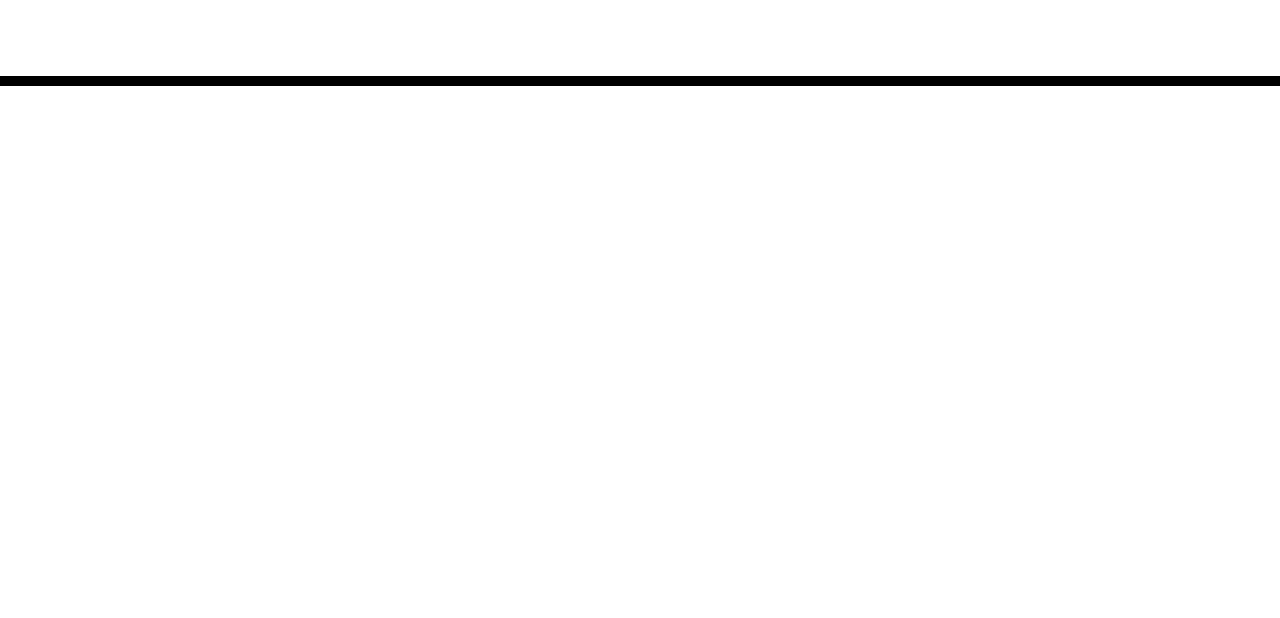
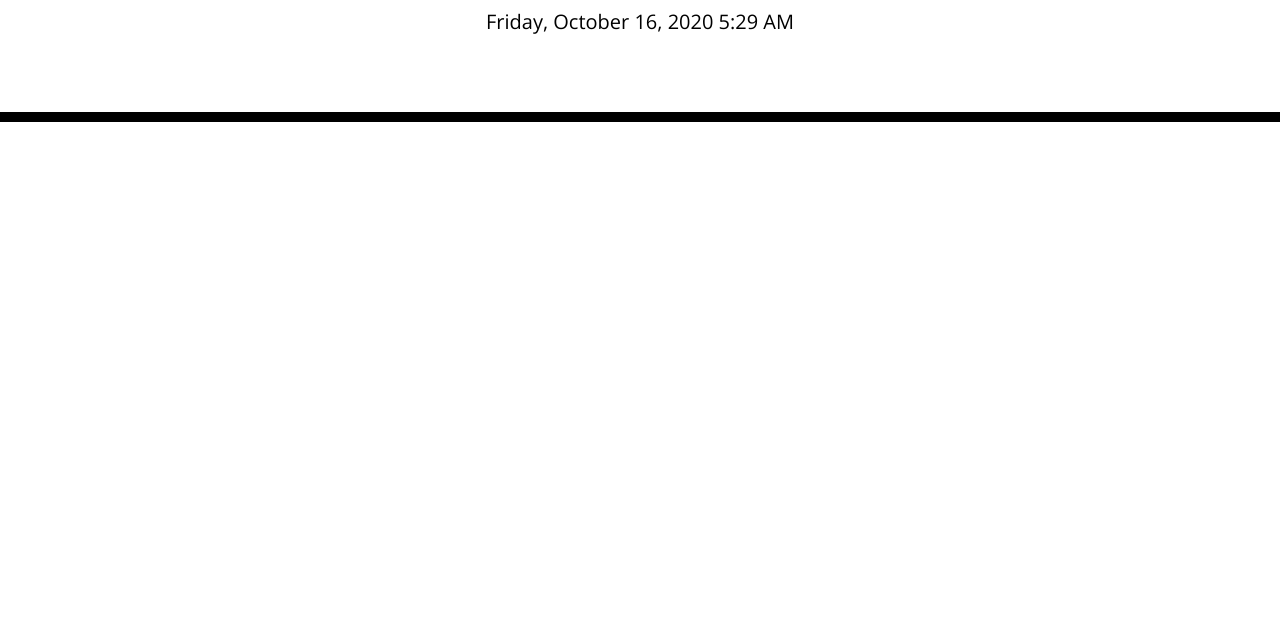
Before and after one commit to simk2020/Workday-Schedule, a plain HTML site: page index.html in a window 1280 px wide. Shown: the part 182-800 px from the top of the page. Drawn offline with nearby package versions, Linux system fonts and the light colour scheme.

Commit message:
update 1

```diff
--- a/assets/script.js
+++ b/assets/script.js
@@ -2,7 +2,7 @@
 var saveBtn = document.querySelector(".SaveBtn")
 $(document).ready(function(){
     var time = moment().format('LLLL');
-$("#time").text(time);
+$("#currentDay").text(time);
 });
 
 
--- a/index.html
+++ b/index.html
@@ -34,5 +34,6 @@
 
     <script src="https://code.jquery.com/jquery-3.4.1.min.js"></script>
     <script src="https://cdnjs.cloudflare.com/ajax/libs/moment.js/2.24.0/moment.min.js"></script>
+    <script src="assets/script.js"></script>
   </body>
 </html>
```
